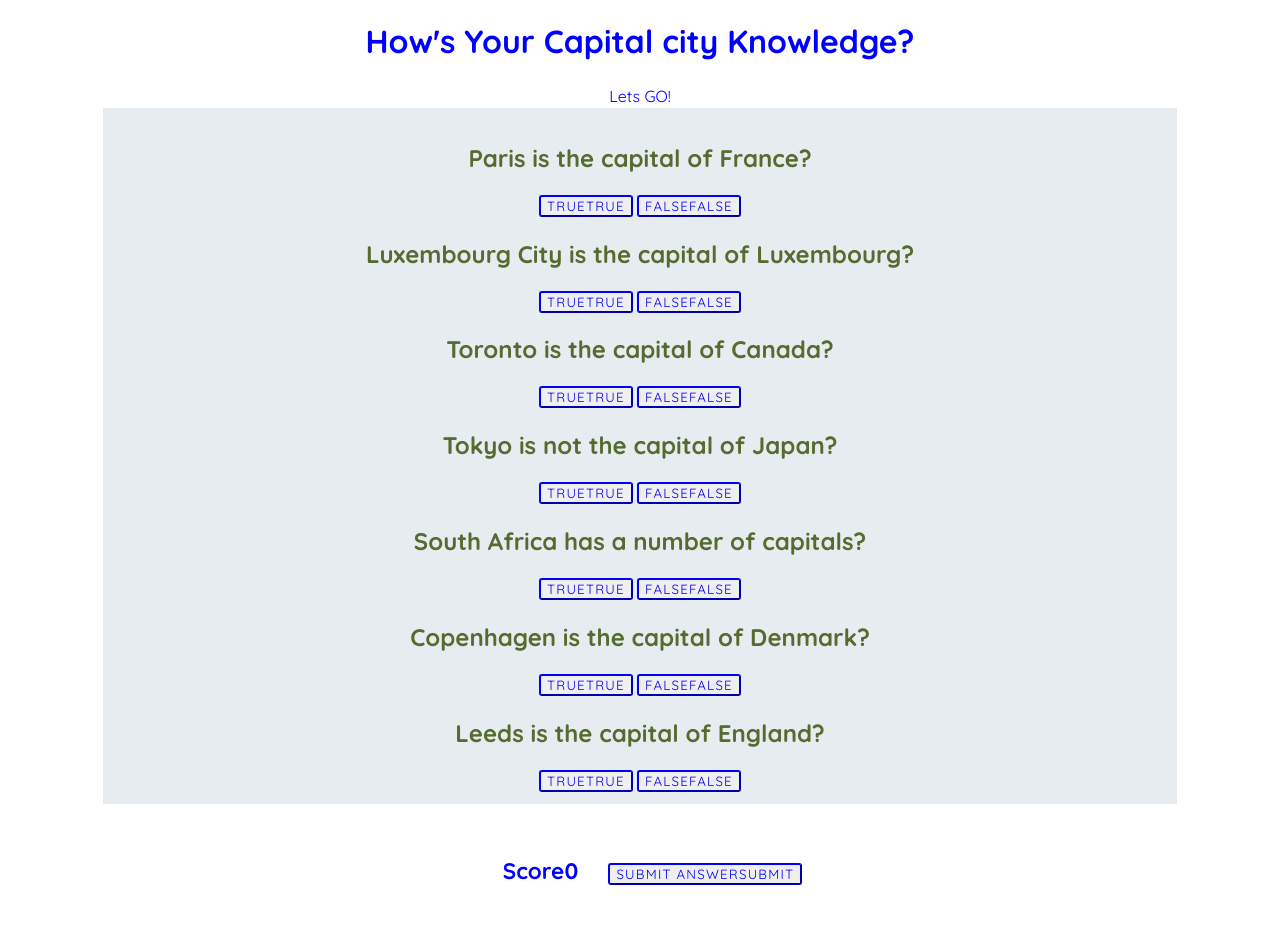
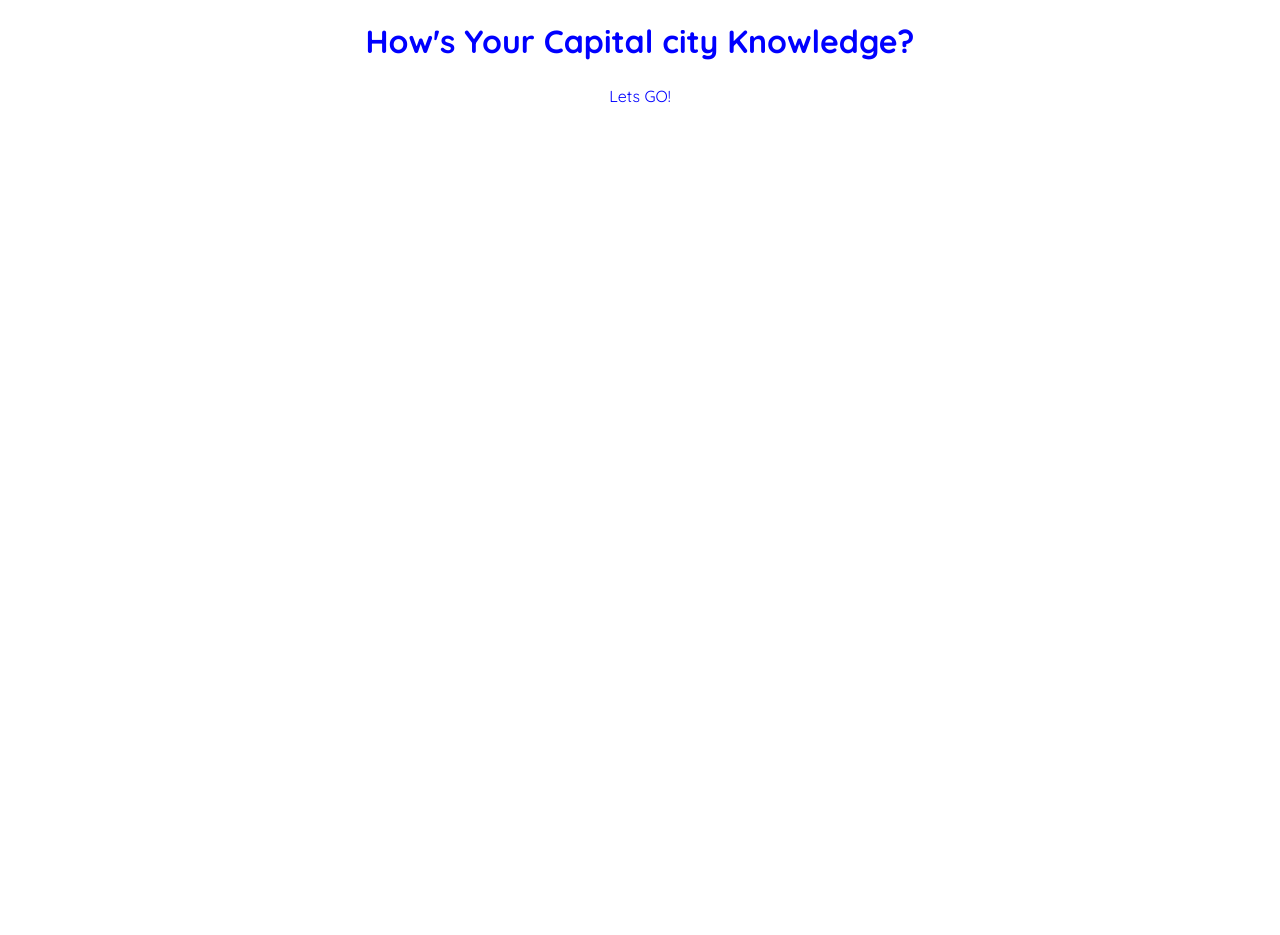
Before and after one commit to PaulEm45/Capital-quiz, a plain HTML site: page index.html in a window 1280 px wide. Shown: the part 280-1215 px from the top of the page. After the commit the page ends 800 px from the top, so only its background shows below. Drawn offline with nearby package versions, Linux system fonts and the light colour scheme.

Commit message:
ive had to have a re-think as JavaScript is not lisenting the buttons in html

```diff
--- a/index.html
+++ b/index.html
@@ -24,48 +24,7 @@
 
     <nav>Lets GO!</nav>
 
-    <div class="game-area">
-        <div class="q1">
-        <h2>Paris is the capital of France?</h2>
-        <button data-type="True" class="btn btn--gray">True</button>
-        <button data-type="False" class="btn btn--gray">False</button>
-        </div>
-        <div class="q2">
-        <h2>Luxembourg City is the capital of Luxembourg?</h2>
-        <button data-type="True" class="btn btn--gray">True</button>
-        <button data-type="False" class="btn btn--gray">False</button>
-        </div>
-        <div class="q3">
-        <h2 class="q3">Toronto is the capital of Canada?</h2>
-        <button data-type="True" class="btn btn--gray">True</button>
-        <button data-type="False" class="btn btn--gray">False</button>
-        </div>
-        <div class="q4">
-        <h2>Tokyo is not the capital of Japan?</h2>
-        <button data-type="True" class="btn btn--gray">True</button>
-        <button data-type="False" class="btn btn--gray">False</button>
-        </div>
-        <div class="q5">
-        <h2>South Africa has a number of capitals?</h2>
-        <button data-type="True" class="btn btn--gray">True</button>
-        <button data-type="False" class="btn btn--gray">False</button>
-        </div>
-        <div class="q6">
-        <h2>Copenhagen is the capital of Denmark?</h2>
-        <button data-type="True" class="btn btn--gray">True</button>
-        <button data-type="False" class="btn btn--gray">False</button>
-        </div>
-        <div class="q7">
-        <h2>Leeds is the capital of England?</h2>
-        <button data-type="True" class="btn btn--gray">True</button>
-        <button data-type="False" class="btn btn--gray">False</button>
-        </div>
-    </div>
 
-    <div class="score-area">
-        <h3 class="scores">Score<span id="score">0</span></h3>
-        <button data-type="submit" class="btn btn--gray">Submit Answer</button>
-    </div>
     <footer>
 
     </footer>
```
